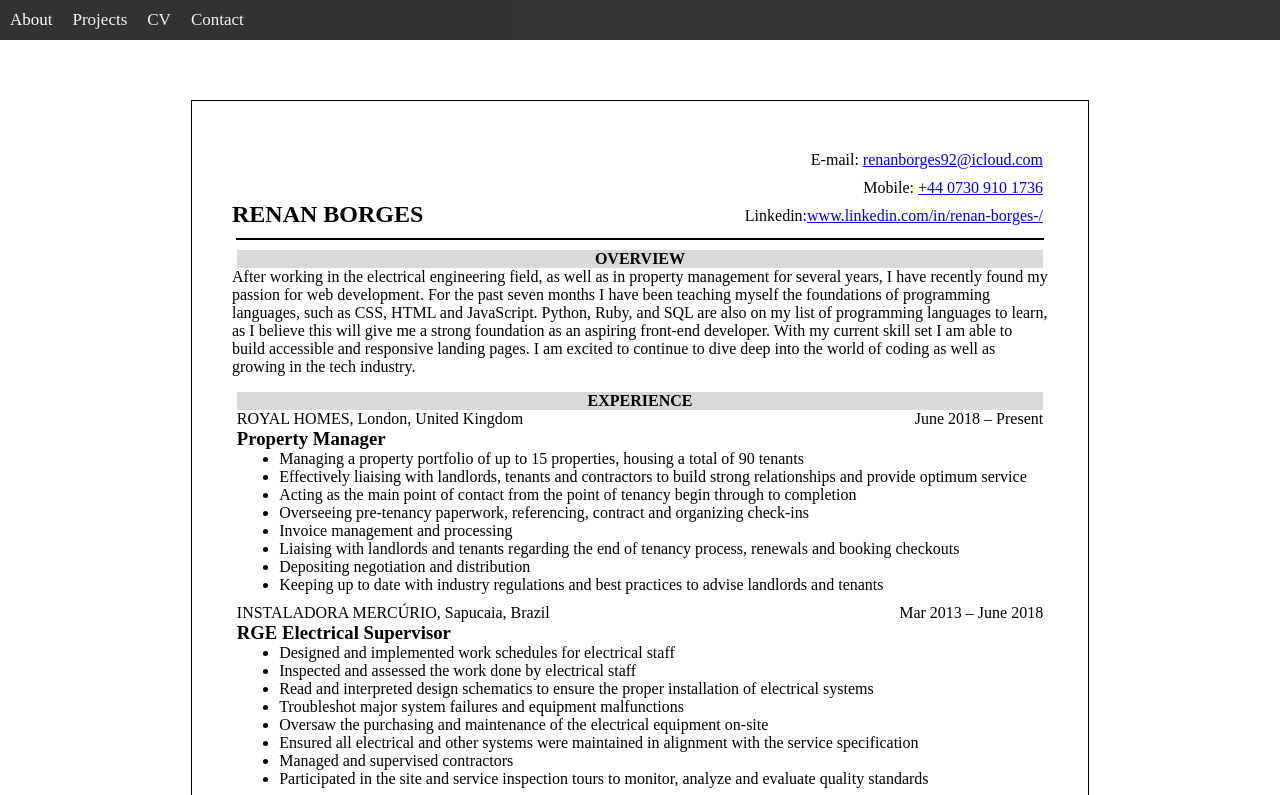
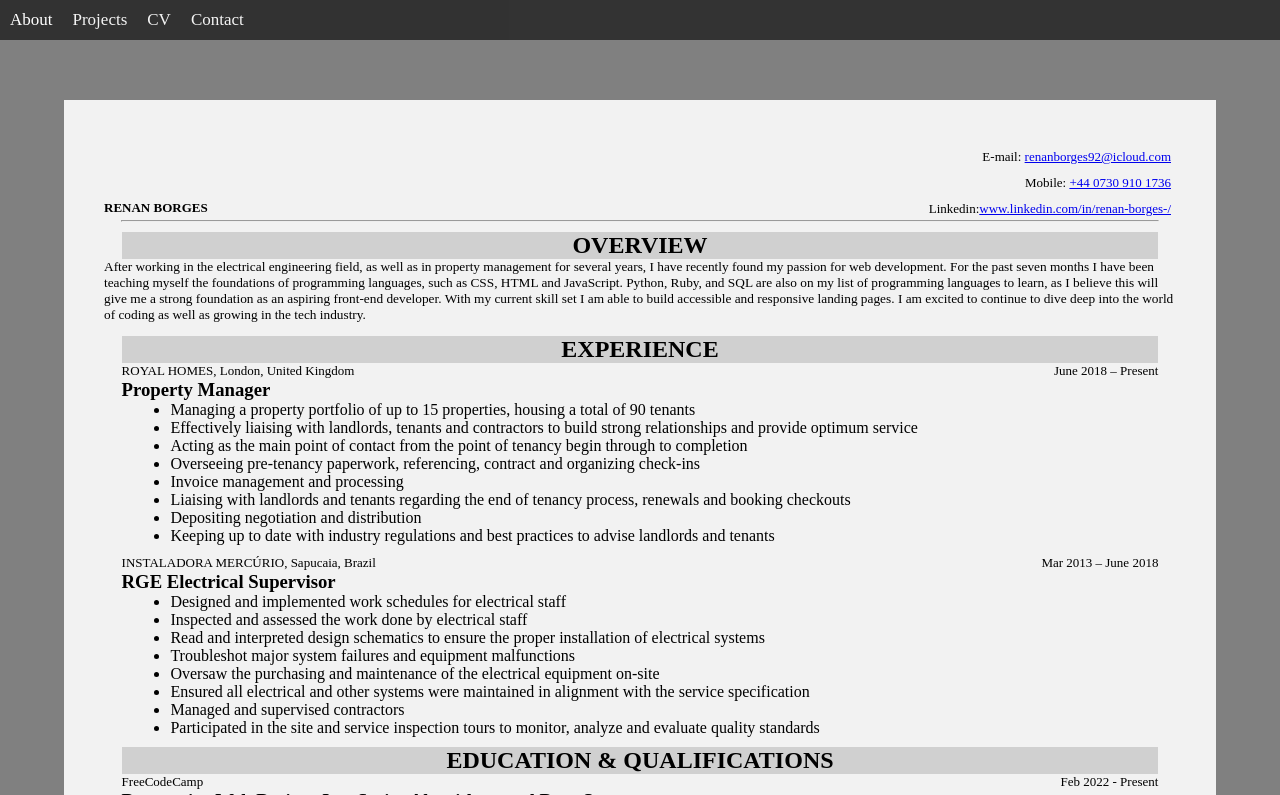
Before and after one commit to Renan3232/Portfolio-Resume-Website, a plain HTML site: page cv.html in a window 1280 px wide. Shown: the top 795 px of the page. Drawn offline with Linux system fonts and the light colour scheme.

Commit message:
improving-cv

```diff
--- a/cv.css
+++ b/cv.css
@@ -1,19 +1,28 @@
 body {
     margin: 0;
     padding: 0;
+    box-sizing: border-box;
+
 
 
 }
 /*styling the main container for tha page*/
 main {
-    width: 70%;
-    height:fit-content;
+    box-sizing: border-box;
+    margin: auto;
+    overflow: hidden;
+    background-color:grey;
+
+
+}
+.container{
+    width: 90%;
+    margin-bottom: 0;
+    height: 100%;
+    background-color: #f2f2f2;
     margin: auto;
     margin-top: 60px;
-    margin-bottom: 20px;
-    border: 0.2px solid black;
-    top: 20px;
-
+    margin-bottom:20px;
 
 }
 /*styling the header where contain the name and contact-info*/
@@ -26,15 +35,17 @@ section h1 {
     top: 100px;
     left: 40px;
     text-transform: capitalize;
+    font-size: small;
 }
 
 section ul {
     display: inline;
     text-align:right;
     position: relative;
-    top: 0;
+    top: 10px;
     right: 40px;
     list-style: none;
+    font-size: small;
 }
 
 section ul li{
@@ -47,7 +58,7 @@ ul li a {
 }
 /*styling the hr */
 hr {
-    border: 1px solid black;
+    border: 0.5x solid black;
     background-color: black;
     width: 90%;
 }
@@ -55,9 +66,9 @@ hr {
 h2 {
     text-align: center;
     width: 90%;
+    height: auto;
     background-color: rgba(128, 128,128, 0.3);
     background-size: 90%;
-    font-size: 16px;
     margin: auto;
     margin-top:10px ;
     margin-bottom: 0;
@@ -66,6 +77,7 @@ h2 {
 }
 /*styling the paragraph*/
 p {
+    font-size: smaller;
     margin-top: 0;
     margin-left: 40px;
     margin-right:40px;
@@ -76,11 +88,13 @@ p {
     width: 90%;
     padding: 0;
     margin:auto;
+    font-size: small;
 
 
 }
 .experience li {
     display: inline;
+
 
 
 
--- a/cv.html
+++ b/cv.html
@@ -21,6 +21,7 @@
         </nav>
     </header>
     <main>
+    <div class="container">
         <!--header with all the information-->
         <section>
             <h1>RENAN BORGES</h1>
@@ -124,6 +125,7 @@
             <li><b>Hard Skills:</b> Analytical mindset, user interface design, programming languages (please refer to
                 overview)</li>
         </ul>
+        </div>
     </main>
     <script>
         //nav bar hides links and uses hamburger incon for mobile phone
```
